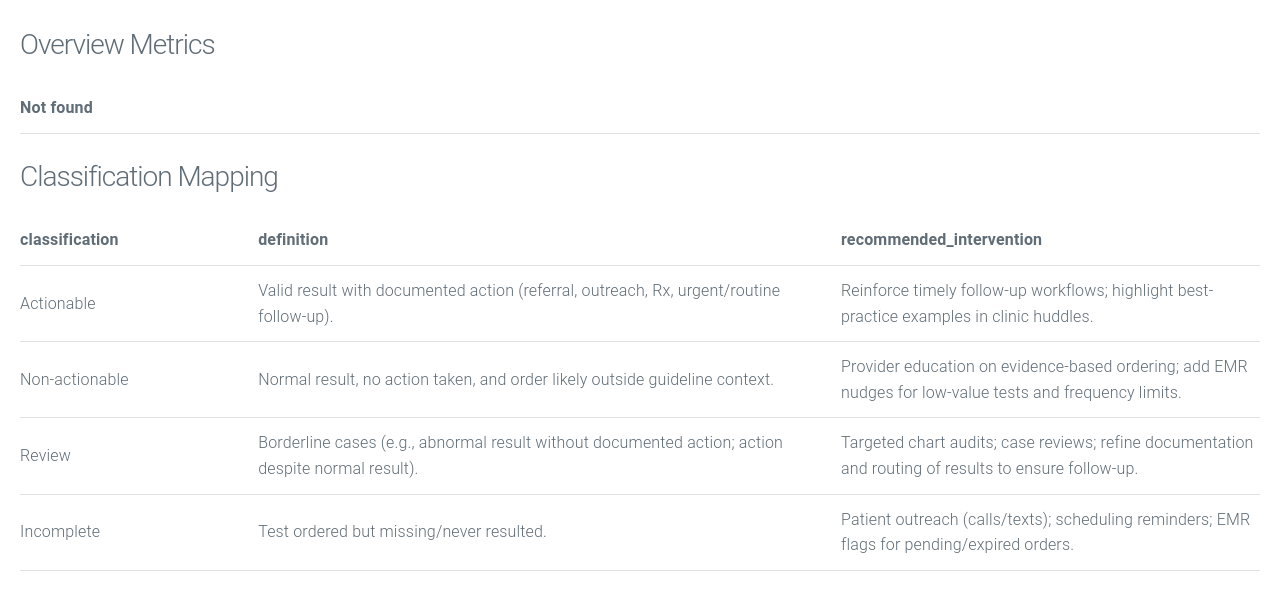
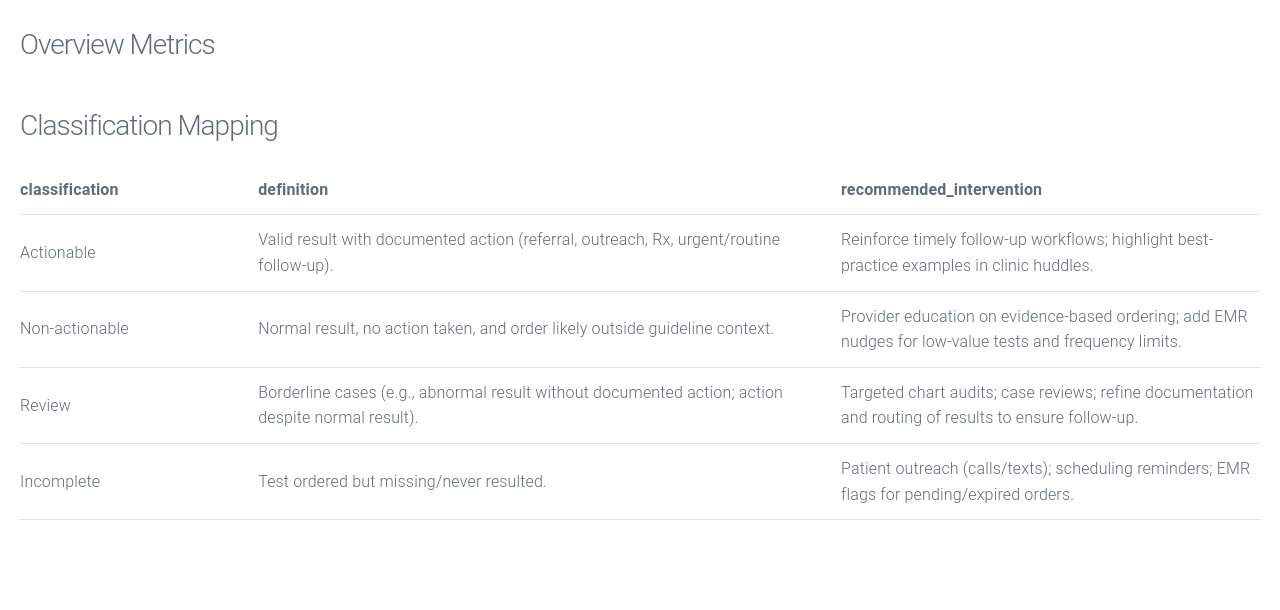
Before and after one commit to liatmarc/diagnostic-stewardship-ambulatory, a plain HTML site: page index.html in a window 1280 px wide. Shown: the part 126-736 px from the top of the page. Drawn offline with nearby package versions, Linux system fonts and the light colour scheme; no server answers.

Commit message:
Update index.html

```diff
--- a/index.html
+++ b/index.html
@@ -115,7 +115,6 @@ async function loadCSVToTable(csvPath, tableEl, colPercents){
 }
 
 // Load data for all tables
-loadCSVToTable('overview_amb.csv', document.getElementById('overview-table'));
 loadCSVToTable('classification_interventions_amb.csv', document.getElementById('map-table'), ['18%','47%','35%']);
 loadCSVToTable('followup_amb.csv', document.getElementById('followup-table'));
 loadCSVToTable('outreach_amb.csv', document.getElementById('outreach-table'));
```
